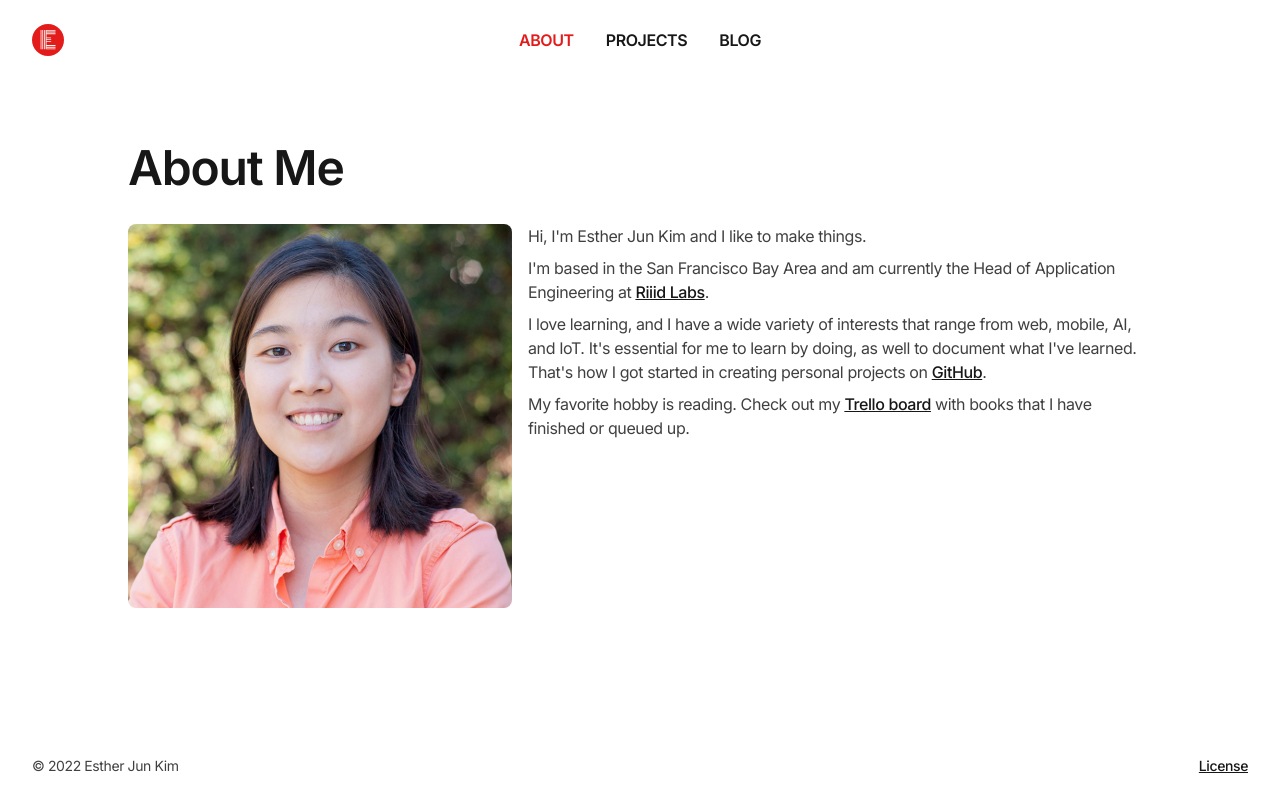
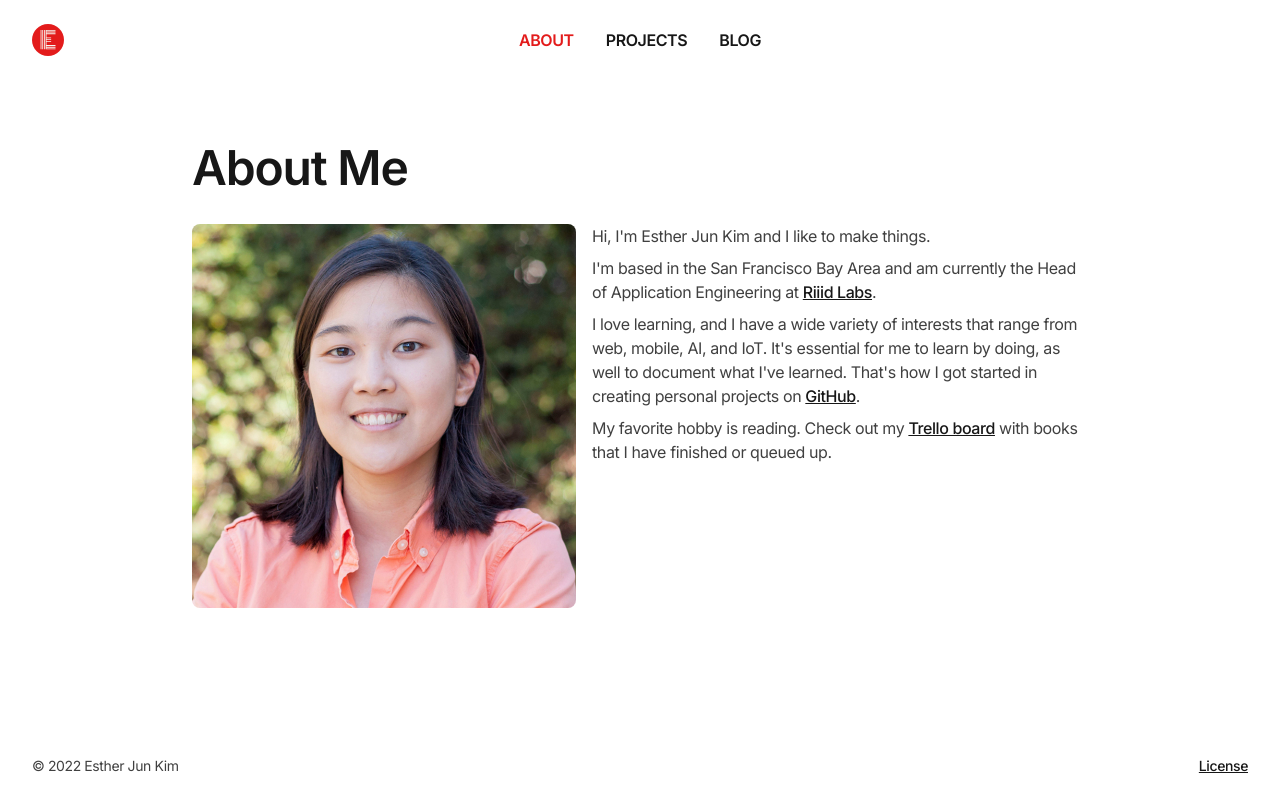
Before and after one commit to estherjk/esthermakes.tech, a Next.js app: page /about in a window 1280 px wide. Built offline with nearby package versions, Linux system fonts and the light colour scheme.

Commit message:
Reduce max width of pages

```diff
--- a/src/pages/about.tsx
+++ b/src/pages/about.tsx
@@ -39,7 +39,7 @@ const AboutPage = () => {
 
   return (
     <BaseLayout title="About" image="/images/headshot.jpg">
-      <div className="w-full max-w-5xl mx-auto">
+      <div className="w-full max-w-4xl mx-auto">
         <div className="mb-8">
           <Title>About Me</Title>
         </div>
--- a/src/pages/blog/index.tsx
+++ b/src/pages/blog/index.tsx
@@ -15,7 +15,7 @@ const BlogPage = (props: Props) => {
 
   return (
     <BaseLayout title="Blog">
-      <div className="w-full max-w-5xl mx-auto">
+      <div className="w-full max-w-4xl mx-auto">
         <div className="mb-8">
           <Title>Blog Posts</Title>
         </div>
--- a/src/pages/projects.tsx
+++ b/src/pages/projects.tsx
@@ -6,7 +6,7 @@ import { BaseLayout } from '@src/layouts';
 const ProjectsPage = () => {
   return (
     <BaseLayout title="Projects">
-      <div className="flex flex-col w-full max-w-5xl mx-auto">
+      <div className="flex flex-col w-full max-w-4xl mx-auto">
         <div className="mb-8">
           <Title>Making & Learning</Title>
           <p>
```
